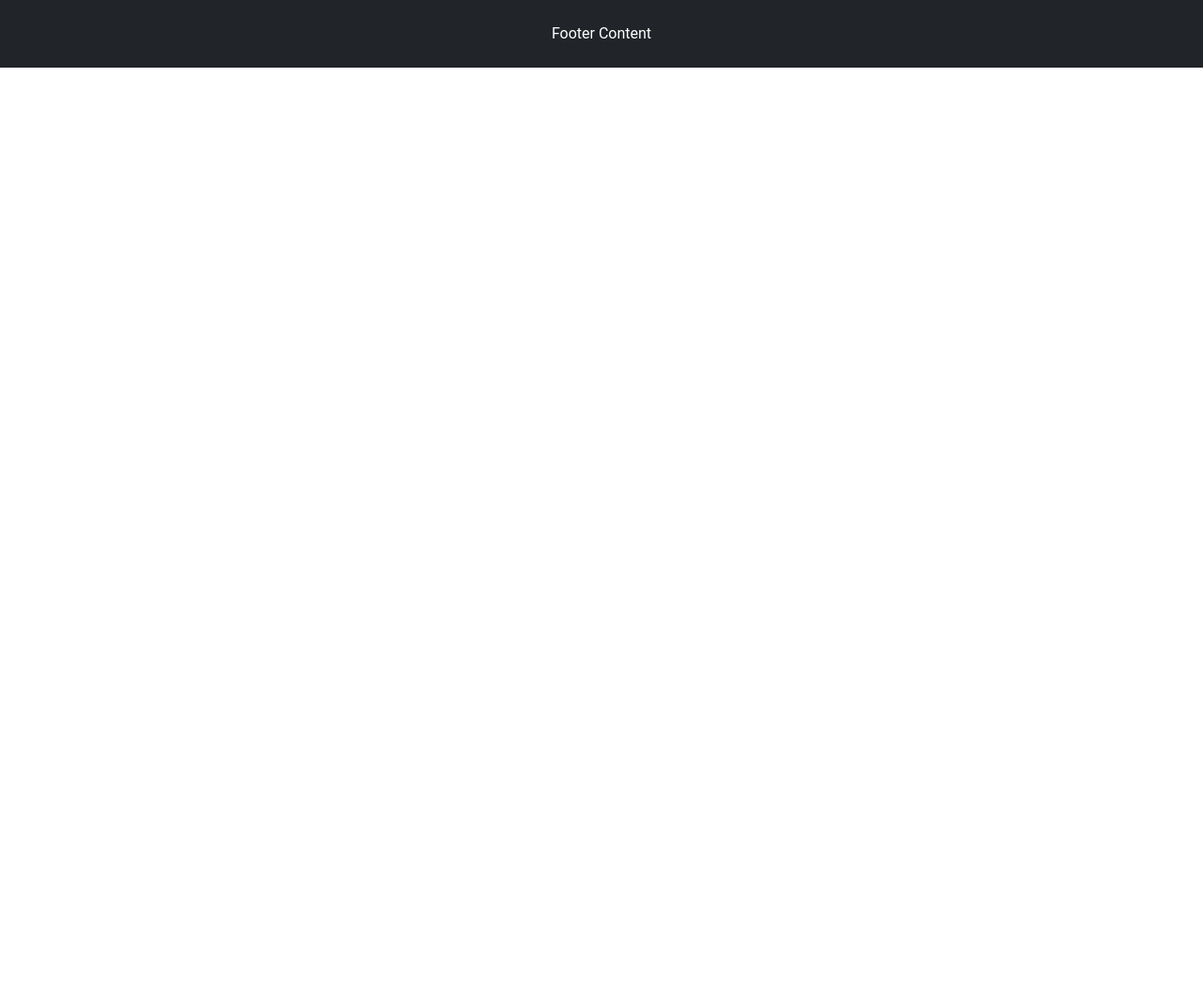
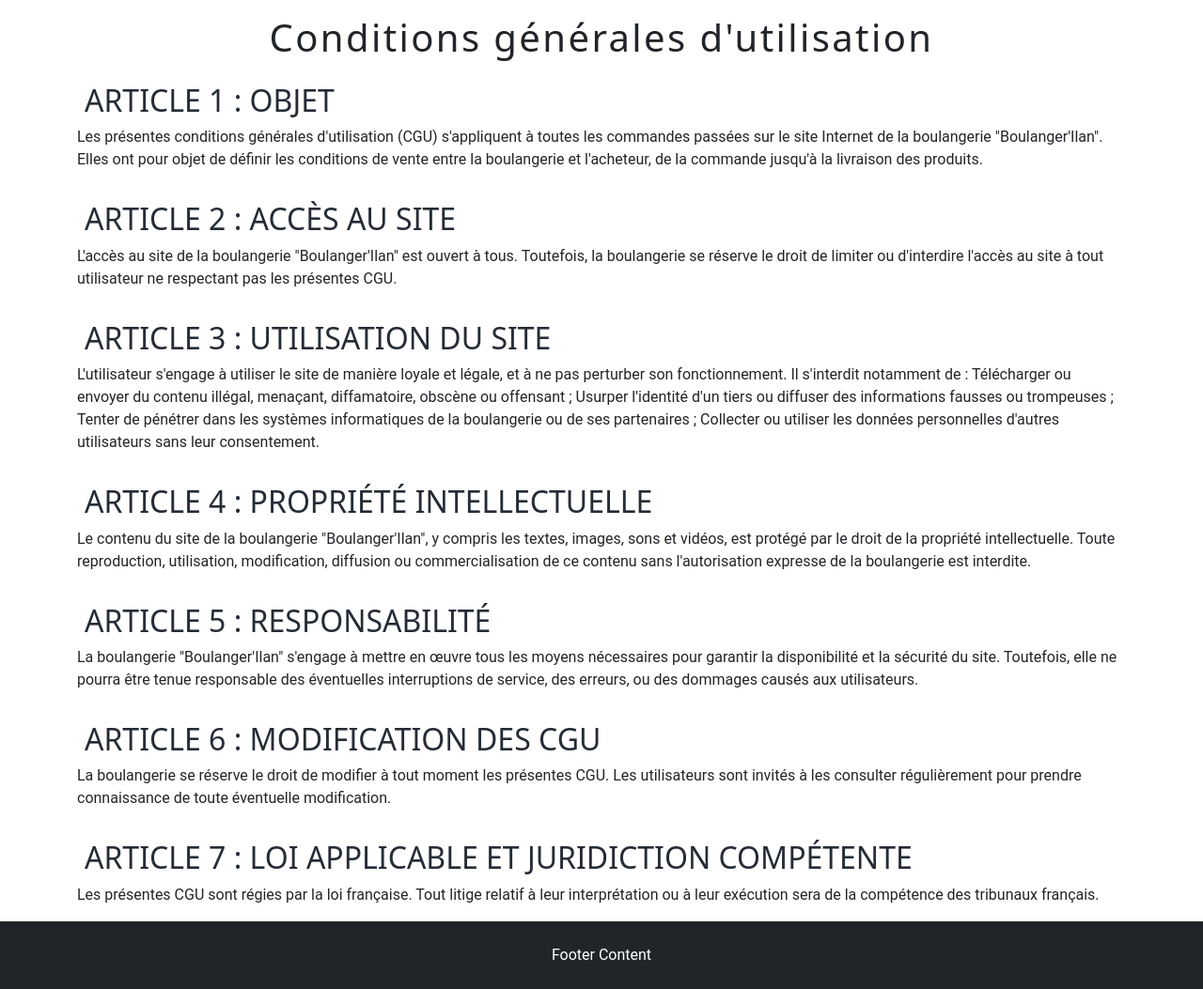
Before and after one commit to ilan990/Boulanger-Ilan, a PHP site: template Vue/vueCGU.php in a window 1280 px wide. Shown: the part 116-1169 px from the top of the page at 94% size. Before the commit the page ends 188 px from the top, so only its background shows below. Run offline with PHP 8.4, Linux system fonts and the light colour scheme; the template is opened without the code that fills it: most values are stand-ins (such as "Sample title", 1, 10 or a date in 2020); some libraries are stand-ins or nearby versions; some web fonts are replaced.

Commit message:
Ajout des conditions générales

```diff
--- a/Vue/vueCGU.php
+++ b/Vue/vueCGU.php
@@ -1 +1,39 @@
 <?php $this->titre = "Boulanger'Ilan - CGU"; ?>
+
+<div class="container" >
+    <h1>Conditions générales d'utilisation</h1>
+
+    <h2>Article 1 : Objet</h2>
+    <p>
+        Les présentes conditions générales d'utilisation (CGU) s'appliquent à toutes les commandes passées sur le site Internet de la boulangerie "Boulanger'Ilan". Elles ont pour objet de définir les conditions de vente entre la boulangerie et l'acheteur, de la commande jusqu'à la livraison des produits.
+    </p>
+    <h2>Article 2 : Accès au site</h2>
+    <p>
+        L'accès au site de la boulangerie "Boulanger'Ilan" est ouvert à tous. Toutefois, la boulangerie se réserve le droit de limiter ou d'interdire l'accès au site à tout utilisateur ne respectant pas les présentes CGU.
+    </p>
+    <h2>Article 3 : Utilisation du site</h2>
+    <p>
+        L'utilisateur s'engage à utiliser le site de manière loyale et légale, et à ne pas perturber son fonctionnement. Il s'interdit notamment de :
+
+        Télécharger ou envoyer du contenu illégal, menaçant, diffamatoire, obscène ou offensant ;
+        Usurper l'identité d'un tiers ou diffuser des informations fausses ou trompeuses ;
+        Tenter de pénétrer dans les systèmes informatiques de la boulangerie ou de ses partenaires ;
+        Collecter ou utiliser les données personnelles d'autres utilisateurs sans leur consentement.
+    </p>
+    <h2>Article 4 : Propriété intellectuelle</h2>
+    <p>
+        Le contenu du site de la boulangerie "Boulanger'Ilan", y compris les textes, images, sons et vidéos, est protégé par le droit de la propriété intellectuelle. Toute reproduction, utilisation, modification, diffusion ou commercialisation de ce contenu sans l'autorisation expresse de la boulangerie est interdite.
+    </p>
+    <h2>Article 5 : Responsabilité</h2>
+    <p>
+        La boulangerie "Boulanger'Ilan" s'engage à mettre en œuvre tous les moyens nécessaires pour garantir la disponibilité et la sécurité du site. Toutefois, elle ne pourra être tenue responsable des éventuelles interruptions de service, des erreurs, ou des dommages causés aux utilisateurs.
+    </p>
+    <h2>Article 6 : Modification des CGU</h2>
+    <p>
+        La boulangerie se réserve le droit de modifier à tout moment les présentes CGU. Les utilisateurs sont invités à les consulter régulièrement pour prendre connaissance de toute éventuelle modification.
+    </p>
+    <h2>Article 7 : Loi applicable et juridiction compétente</h2>
+    <p>
+        Les présentes CGU sont régies par la loi française. Tout litige relatif à leur interprétation ou à leur exécution sera de la compétence des tribunaux français.
+    </p>
+</div>
```
Also changed, not shown: Vue/vueCGV.php (+36 -0 lines).
